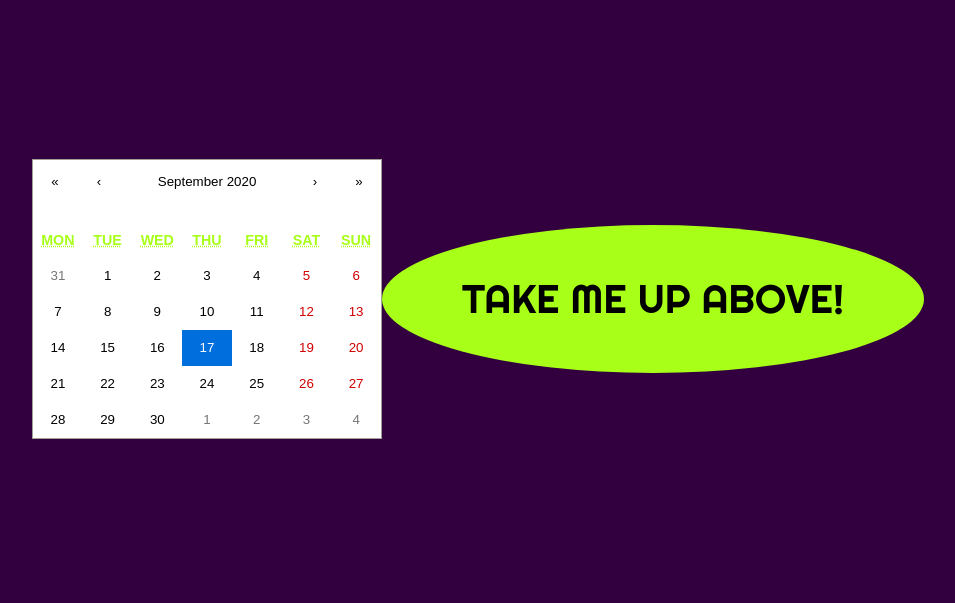
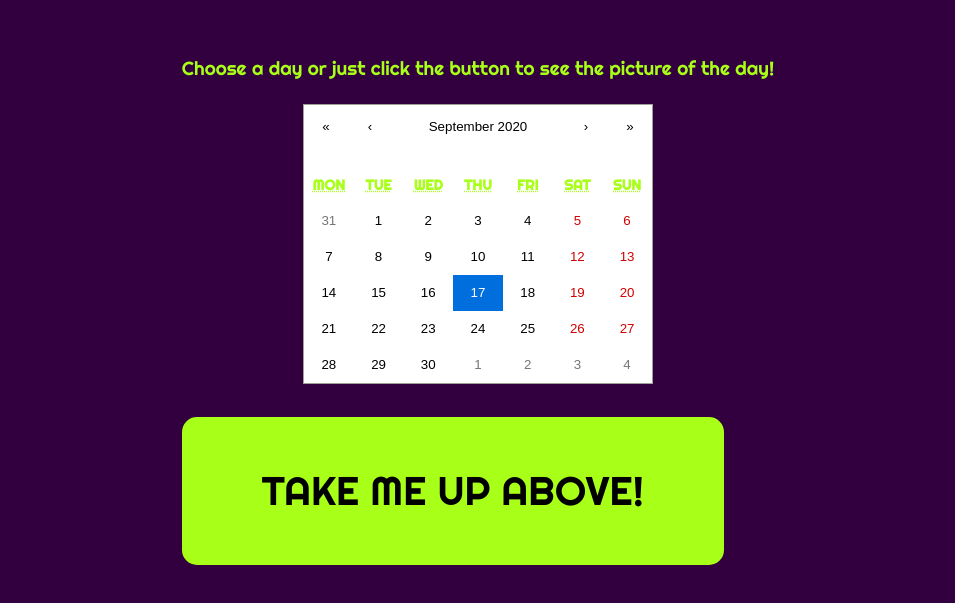
Before and after one commit to TheTalesman/NasaPhotoApod, a React (Create React App) app: page / in a window 1280 px wide. Shown: the part 101-704 px from the top of the page, without its empty margins (162-1117 px from the left). Built offline with nearby package versions, Linux system fonts and the light colour scheme; no server answers.

Commit message:
Feat: Minor css adjustments

```diff
--- a/src/App.css
+++ b/src/App.css
@@ -1,5 +1,7 @@
 @import url('https://fonts.googleapis.com/css2?family=Righteous&display=swap');
-
+.react-calendar{
+  font-family: 'Righteous', cursive !important;
+}
 body {
   font-family: 'Righteous', cursive;
   color: #a8ff18;
@@ -81,7 +83,7 @@ body {
   display: inline-block;
   padding: 40px 80px;
   color: #000;
-  border-radius: 50%;
+  border-radius: 15px;
   text-decoration: none;
   transition: 0.3s ease all;
   text-transform: uppercase;
@@ -91,3 +93,11 @@ body {
   border-radius: 5px;
   background: #d5ffb5;
 }
+
+.clear{
+  clear: both;
+}
+.react-calendar{
+  margin: 0 auto;
+
+}
--- a/src/components/Home.js
+++ b/src/components/Home.js
@@ -2,23 +2,14 @@ import React, { Component } from 'react';
 import { Link } from 'react-router-dom';
 import Calendar from 'react-calendar'
 import 'react-calendar/dist/Calendar.css';
-import { formatDate} from "../utils/date";
-
-
-function tileDisabled ({date,view}) {
-
-    date.setHours(0,0,0,0);
 
 
 
 
-}
 class Home extends Component {
-
-
-
     onChange = date => {
-        if (date > new Date()){
+        if (date > new Date()) {
+            alert('Future time travel is still not available! Choose today or some day in the past')
         } else {
             this.setState({ date })
         }
@@ -34,11 +25,14 @@ class Home extends Component {
     render() {
         return (
             <div className="home">
+                <div className="clear" >
+                    <p>Choose a day or just click the button to see the picture of the day!</p>
                     <Calendar
                         onChange={this.onChange}
                         value={this.state.date}
-                    tileDisabled={tileDisabled} />
-                <br />
+                    />
+                    <br className="clear" />
+
                     <Link className="home-link" to={
                         {
                             pathname: "/nasaphoto",
@@ -46,6 +40,7 @@ class Home extends Component {
                         }
                     }
                     >Take me up above!</Link>
+                </div>
             </div >
         );
     }
```
Lines whose indentation alone changed are shown as unchanged.
